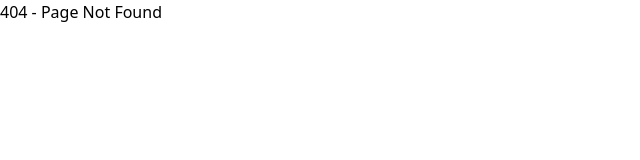
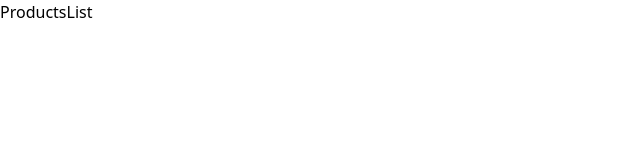
Before and after one commit to SinaAmini90/online-shop, a React (Create React App) app: page /products-list in a window 1280 px wide. Before the commit this address had no page. Shown: the top 160 px of the page, without its empty margins (0-640 px from the left). Built offline with nearby package versions, Linux system fonts and the light colour scheme.

Commit message:
create productlist page and add it to routhes in app.js

```diff
--- a/src/App.tsx
+++ b/src/App.tsx
@@ -3,6 +3,7 @@ import { BrowserRouter as Router, Route, Routes } from "react-router-dom";
 import Home from "./pages/Home";
 import UserDetailsPage from "./pages/UserDetails";
 import NotFound from "./pages/NotFound";
+import ProductsList from "./pages/ProductsList";
 
 const App: React.FC = () => {
   return (
@@ -11,6 +12,8 @@ const App: React.FC = () => {
         <Routes>
           <Route path="/" element={<Home />} />
           <Route path="/user-details" element={<UserDetailsPage />} />
+          <Route path="/products-list" element={<ProductsList />} />
+
           <Route path="*" element={<NotFound />} />
         </Routes>
       </div>
--- /dev/null
+++ b/src/pages/ProductsList.tsx
@@ -0,0 +1,6 @@
+import React from "react";
+
+const ProductsList: React.FC = () => {
+  return <div>ProductsList</div>;
+};
+export default ProductsList;
```
